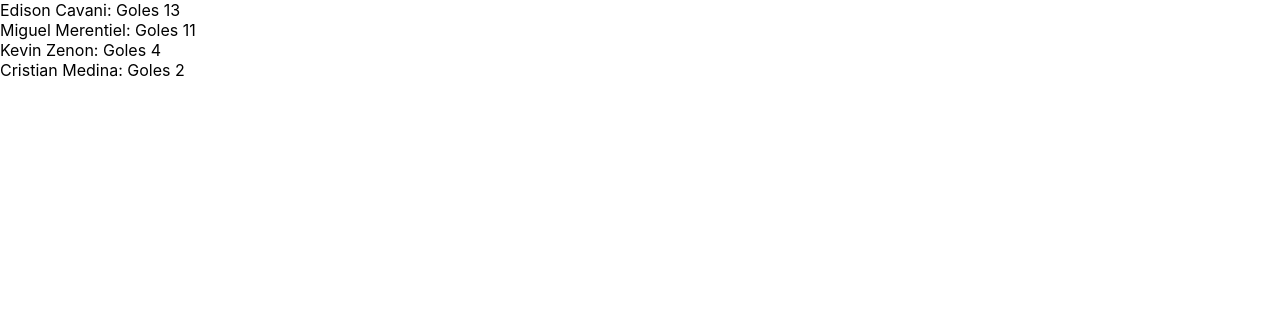
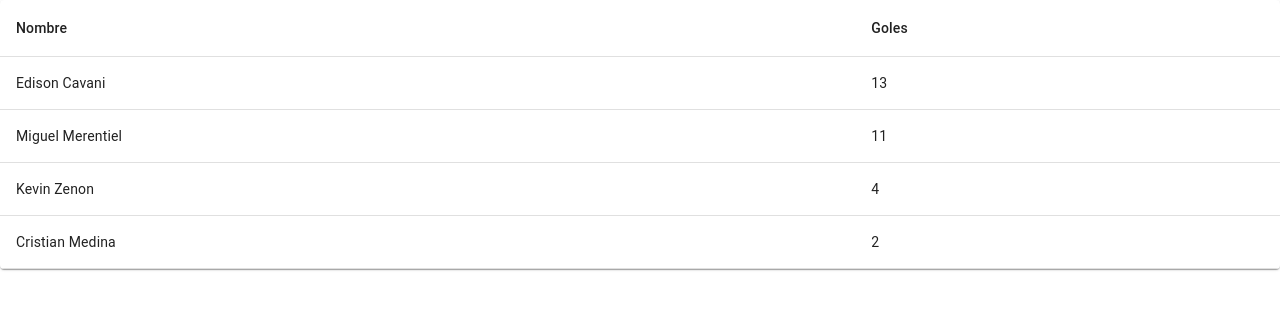
Before and after one commit to Nahuel-prog23/goleadores, a React (Create React App) app: page / in a window 1280 px wide. Shown: the top 310 px of the page. Built offline with nearby package versions, Linux system fonts and the light colour scheme.

Commit message:
Tabla de goleadores

```diff
--- a/src/App.js
+++ b/src/App.js
@@ -1,24 +1,14 @@
 import React from "react";
 import List from './components/List';
 import './App.css';
-
-function NumberList(props) {
-  const numbers = props.numbers;
-  const listItems = numbers.map((number) =>
-    <li>{number}</li>
-  );
-  return (
-    <ul>{listItems}</ul>
-  );
-}
 
 function App() {
 
 
   const jugadores = [{name:"Edison Cavani",goles:13},
-    {name:"Miguel Merentiel",goles:11},
-    {name:"Kevin Zenon",goles:4},
-    {name:"Cristian Medina",goles:2}];
+    { id: 1,name:"Miguel Merentiel",goles:11},
+    { id: 2,name:"Kevin Zenon",goles:4},
+    { id: 3,name:"Cristian Medina",goles:2}];
 
   return (
     <div className="Caja">
--- a/src/components/List.js
+++ b/src/components/List.js
@@ -1,4 +1,4 @@
-import Table from '@mui/material/Table';
+import { Table, TableBody, TableCell, TableContainer, TableHead, TableRow, Paper } from '@mui/material';
 export default function List({list}){
     const resultado1=list.filter(valor=>valor.goles>=0).
     map(valor=>
@@ -6,9 +6,32 @@ export default function List({list}){
       : Goles {valor.goles}
       </div>
     )
-    return(
+
+    /*return(
         <>
         {resultado1}
         </>
+    );*/
+    return (
+      <TableContainer component={Paper}>
+        <Table>
+          {/* Cabecera de la tabla */}
+          <TableHead>
+            <TableRow>
+              <TableCell>Nombre</TableCell>
+              <TableCell>Goles</TableCell>
+            </TableRow>
+          </TableHead>
+          {/* Cuerpo de la tabla */}
+          <TableBody>
+            {list.map((list) => (
+              <TableRow key={list.id}>
+                <TableCell>{list.name}</TableCell>
+                <TableCell>{list.goles}</TableCell>
+              </TableRow>
+            ))}
+          </TableBody>
+        </Table>
+      </TableContainer>
     );
 }
```
